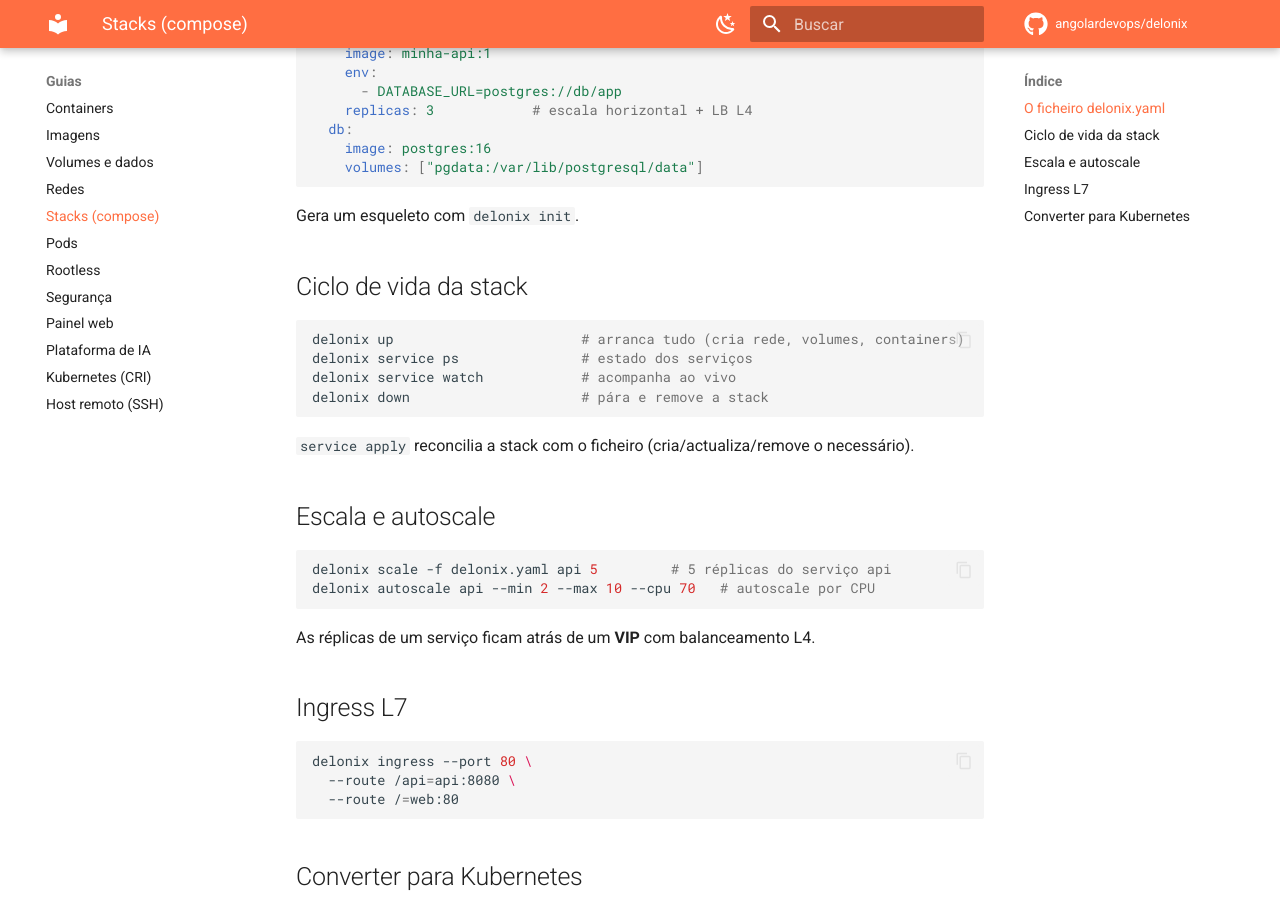
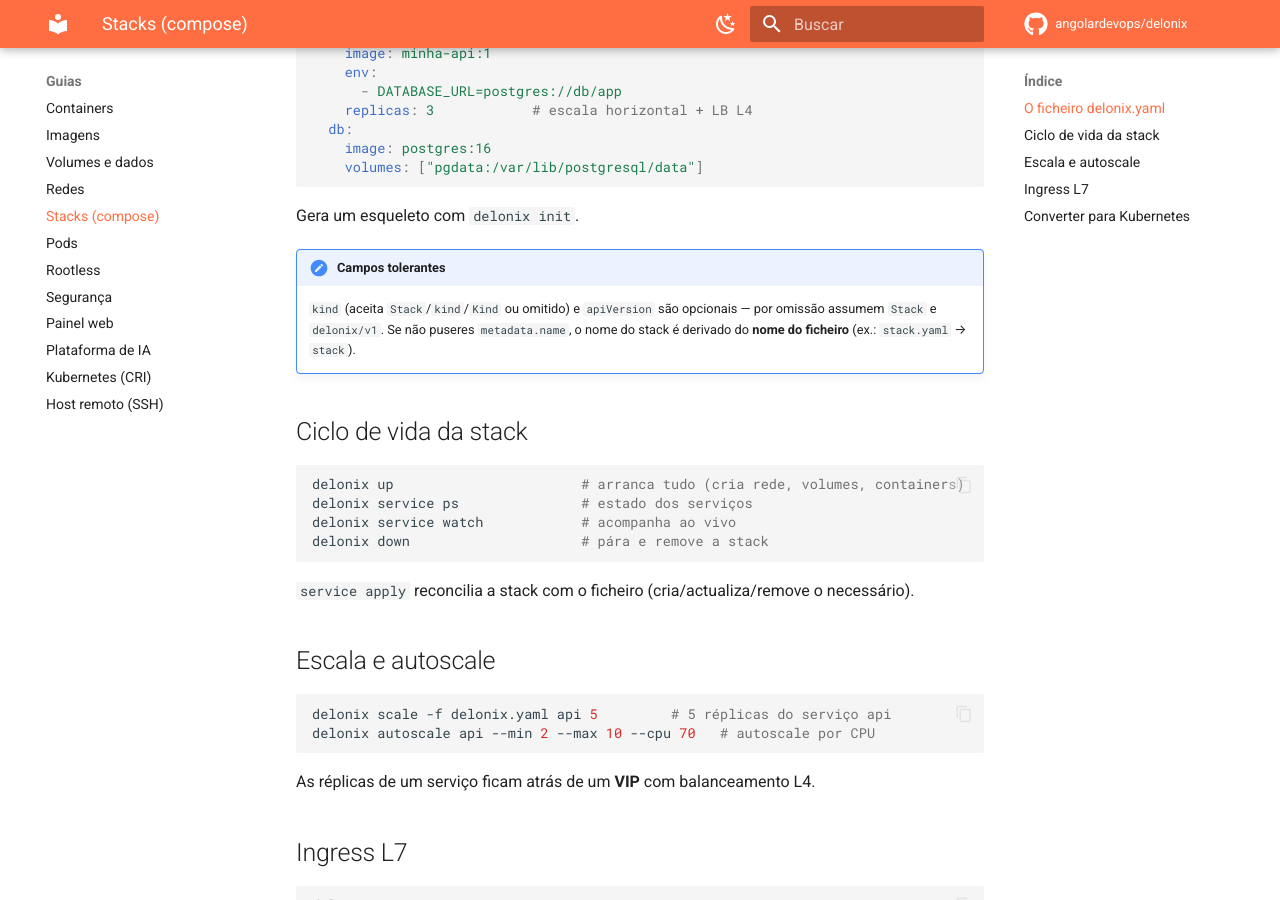
Before and after one commit to angolardevops/delonix, an MkDocs documentation site: the page built from docs/guides/compose.md, in a window 1280 px wide and 900 px high, scrolled down 527 px. Built offline with MkDocs 1.6.1 and Material for MkDocs 9.7.7, drawn with Linux system fonts in a browser that asks for light colours; comment, search, counter and statistics services are not loaded.

Commit message:
stack YAML tolerante (kind/Kind/omitido, metadata opcional, nome do ficheiro)

````diff
--- a/docs/guides/compose.md
+++ b/docs/guides/compose.md
@@ -26,6 +26,11 @@ services:
 ```
 
 Gera um esqueleto com `delonix init`.
+
+!!! note "Campos tolerantes"
+    `kind` (aceita `Stack`/`kind`/`Kind` ou omitido) e `apiVersion` são opcionais —
+    por omissão assumem `Stack` e `delonix/v1`. Se não puseres `metadata.name`, o
+    nome do stack é derivado do **nome do ficheiro** (ex.: `stack.yaml` → `stack`).
 
 ## Ciclo de vida da stack
 
````
